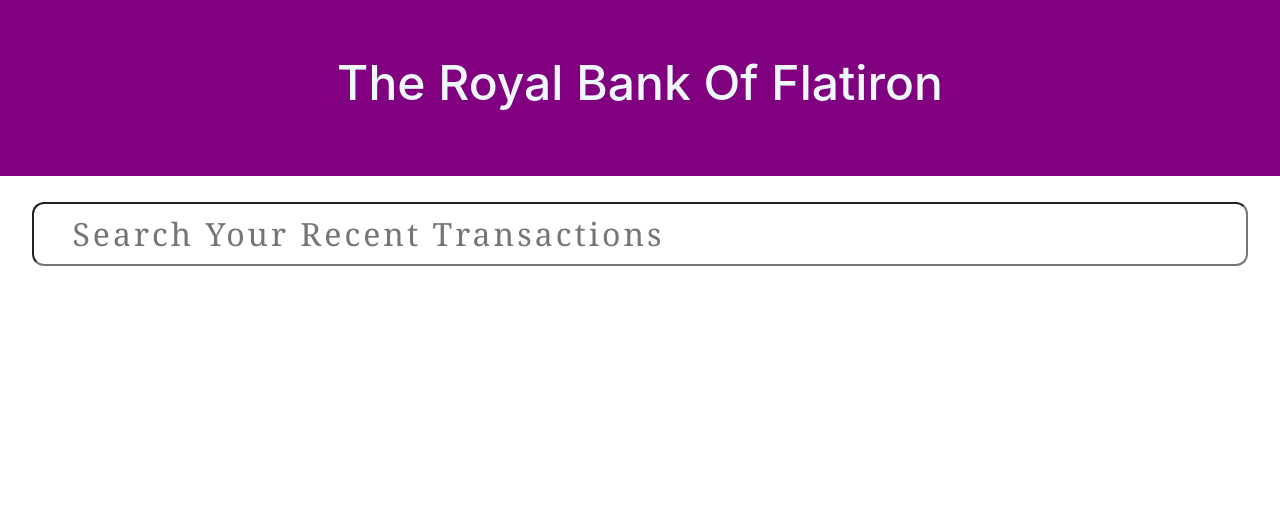
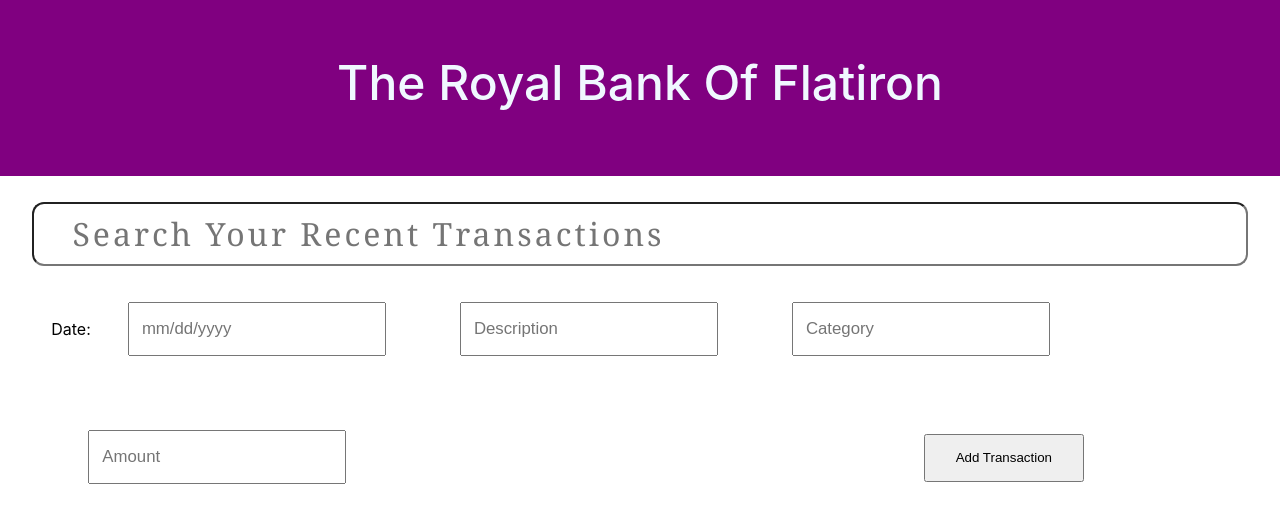
Before and after one commit to bella-thehacker/react-code-challenge1, a React (Create React App) app: page / in a window 1280 px wide. Shown: the top 522 px of the page. Built offline with nearby package versions, Linux system fonts and the light colour scheme.

Commit message:
styled the Form component and made a Fetch component

```diff
--- a/src/components/App.js
+++ b/src/components/App.js
@@ -1,5 +1,6 @@
 
 import '../App.css';
+import Form from './Form';
 import Header from './Header';
 import SearchBar from './SearchBar';
 
@@ -9,6 +10,7 @@ function App() {
       <div>
         <Header />
         <SearchBar />
+        <Form />
     </div>
   );
 }
--- a/src/components/Form.jsx
+++ b/src/components/Form.jsx
@@ -1,16 +1,17 @@
-import React from 'react'
+import React from "react";
 
 function Form() {
   return (
-    <form>
-        <div>
-        <input type='text' placeholder='mm/dd/yyyy'></input>
-        <label >Date</label>
-        </div>
-        <input type='text' placeholder='Description'> </input>
-        <input type='text' placeholder='Category'></input>
+    <form className="formInput">
+      <label>Date:</label>
+      <input type="text" placeholder="mm/dd/yyyy" required/>
+
+      <input type='text' placeholder='Description' required/>
+        <input type='text' placeholder='Category' required/>
+        <input type='text' placeholder='Amount' required/>
+        <button type="submit">Add Transaction</button>
     </form>
-  )
+  );
 }
 
-export default Form
+export default Form;
--- a/src/index.css
+++ b/src/index.css
@@ -11,3 +11,31 @@ code {
   font-family: source-code-pro, Menlo, Monaco, Consolas, 'Courier New',
     monospace;
 }
+
+.formInput{
+  margin-left: 4%;
+}
+
+.formInput input{
+  margin: 3%;
+  width: 15rem;
+  height: 3rem;
+  color: #444;
+  font-size: 105%;
+  padding-left: 1%;
+}
+
+.formInput button{
+  margin-left: 44%;
+  width: 10rem;
+  height: 3rem;
+  color: #000
+
+
+}
+
+.formInput button:hover{
+  background-color: purple;
+  color: white;
+  cursor: pointer;
+}
```
Also changed, not shown: src/components/Fetch.jsx (added, +11 -0 lines).
